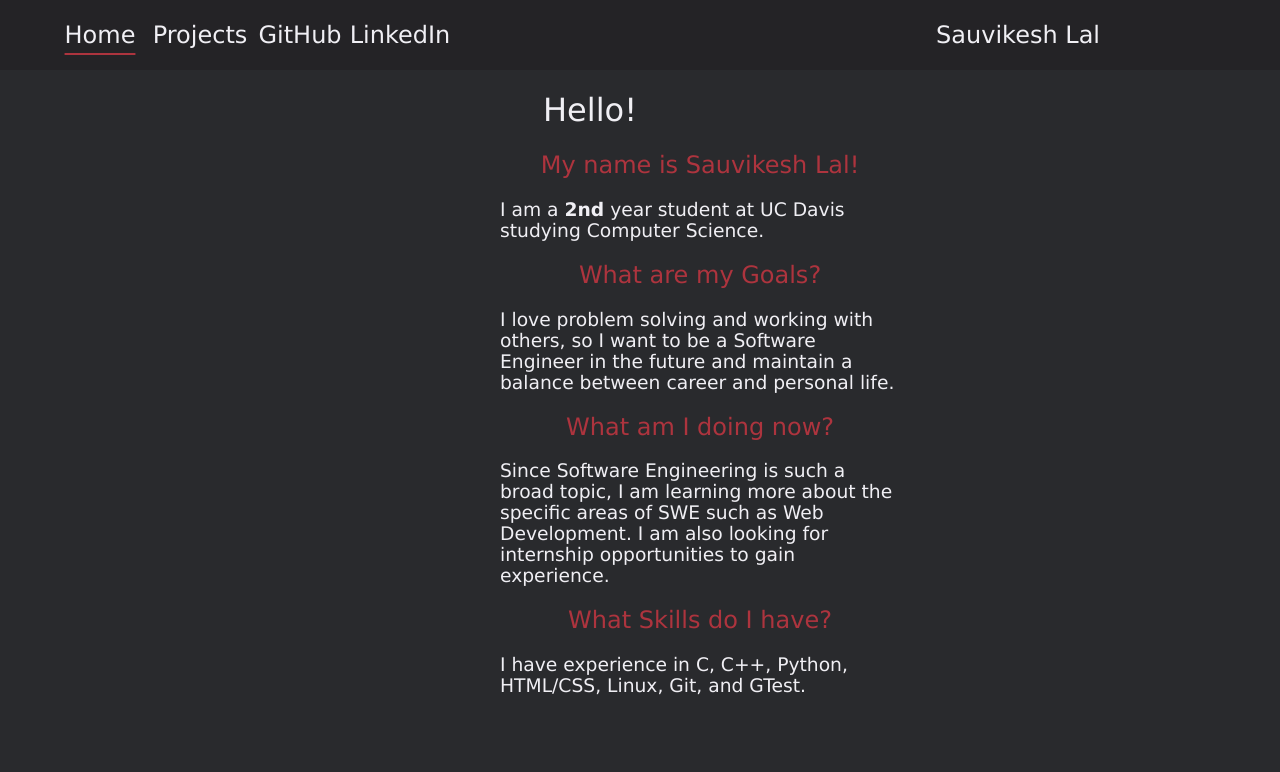
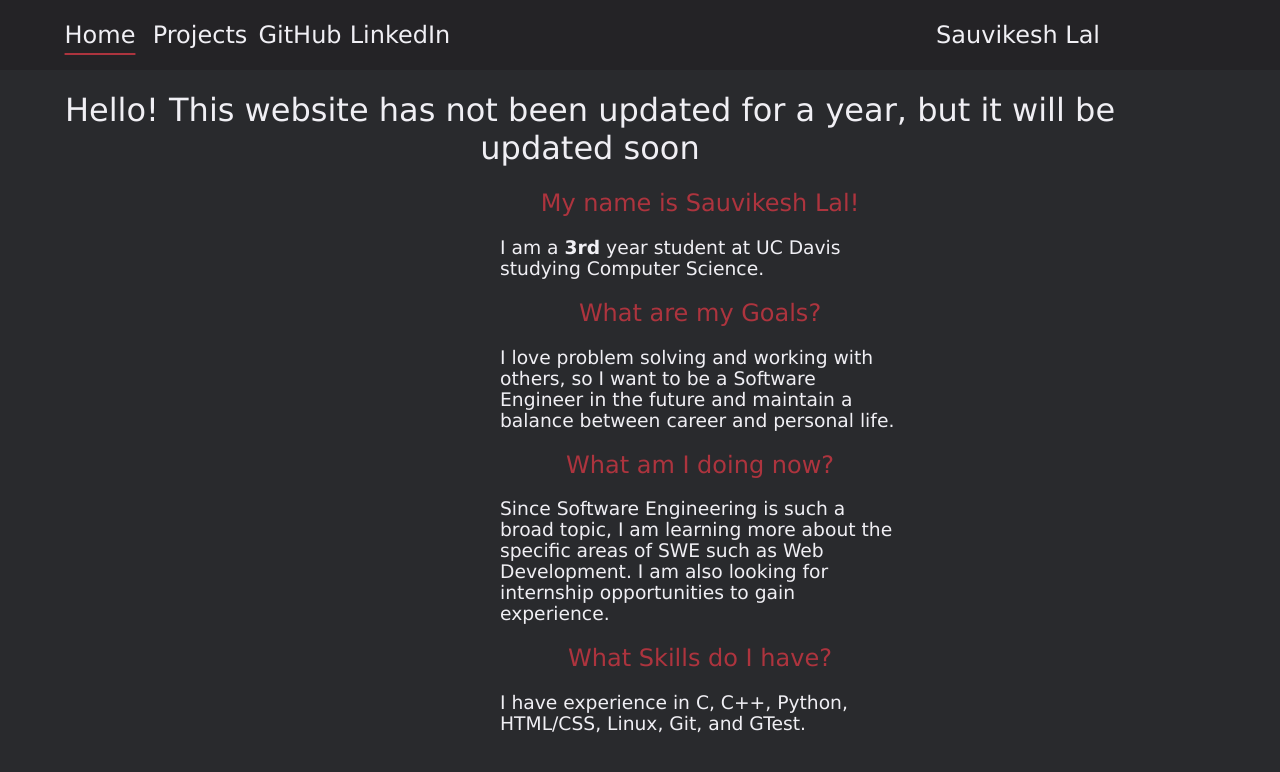
Before and after one commit to Sauvikesh/Personal-Website, a plain HTML site: page index.html in a window 1280 px wide. Drawn offline with Linux system fonts and the light colour scheme.

Commit message:
Made disclaimer

```diff
--- a/index.html
+++ b/index.html
@@ -33,9 +33,9 @@
     </div>
 
 
-    <h1 id="greeting">Hello!</h1>
+    <h1 id="greeting">Hello! This website has not been updated for a year, but it will be updated soon</h1>
     <h2 class="nameAndQuestions">My name is Sauvikesh Lal! </h2>
-    <h3 class="answers">I am a <strong>2nd</strong> year student at UC Davis studying Computer Science.</h3>
+    <h3 class="answers">I am a <strong>3rd</strong> year student at UC Davis studying Computer Science.</h3>
 
     <h2 class="nameAndQuestions">What are my Goals?</h2>
     <h3 class="answers">I love problem solving and working with others, so I want to be a Software Engineer in the future and maintain a balance between career and personal life.</h3>
```
